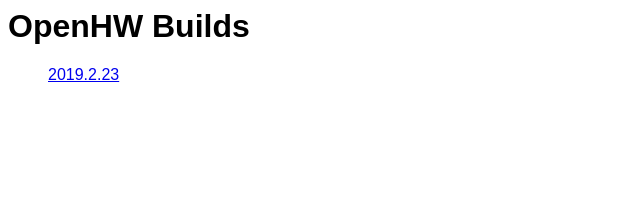
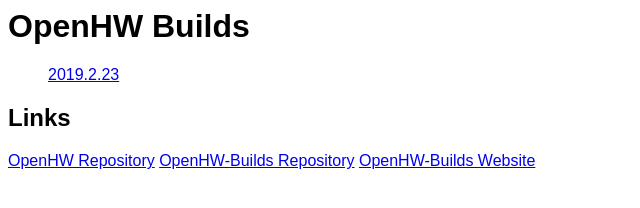
Before and after one commit to st4rdog/OpenHW-Builds, a plain HTML site: page index.html in a window 1280 px wide. Shown: the whole page, without its empty margins (0-640 px from the left). Drawn offline with Linux system fonts and the light colour scheme.

Commit message:
Update index.html

```diff
--- a/index.html
+++ b/index.html
@@ -50,5 +50,10 @@ li {
 			<a href="2019.2.23">2019.2.23</a>
 		</ul>
 
+		<h2>Links</h2>
+		<a href="https://github.com/st4rdog/OpenHW">OpenHW Repository</a>
+		<a href="https://github.com/st4rdog/OpenHW-Builds">OpenHW-Builds Repository</a>
+		<a href="https://st4rdog.github.io/OpenHW-Builds">OpenHW-Builds Website</a>
+
 	<body>
 </html>
```
